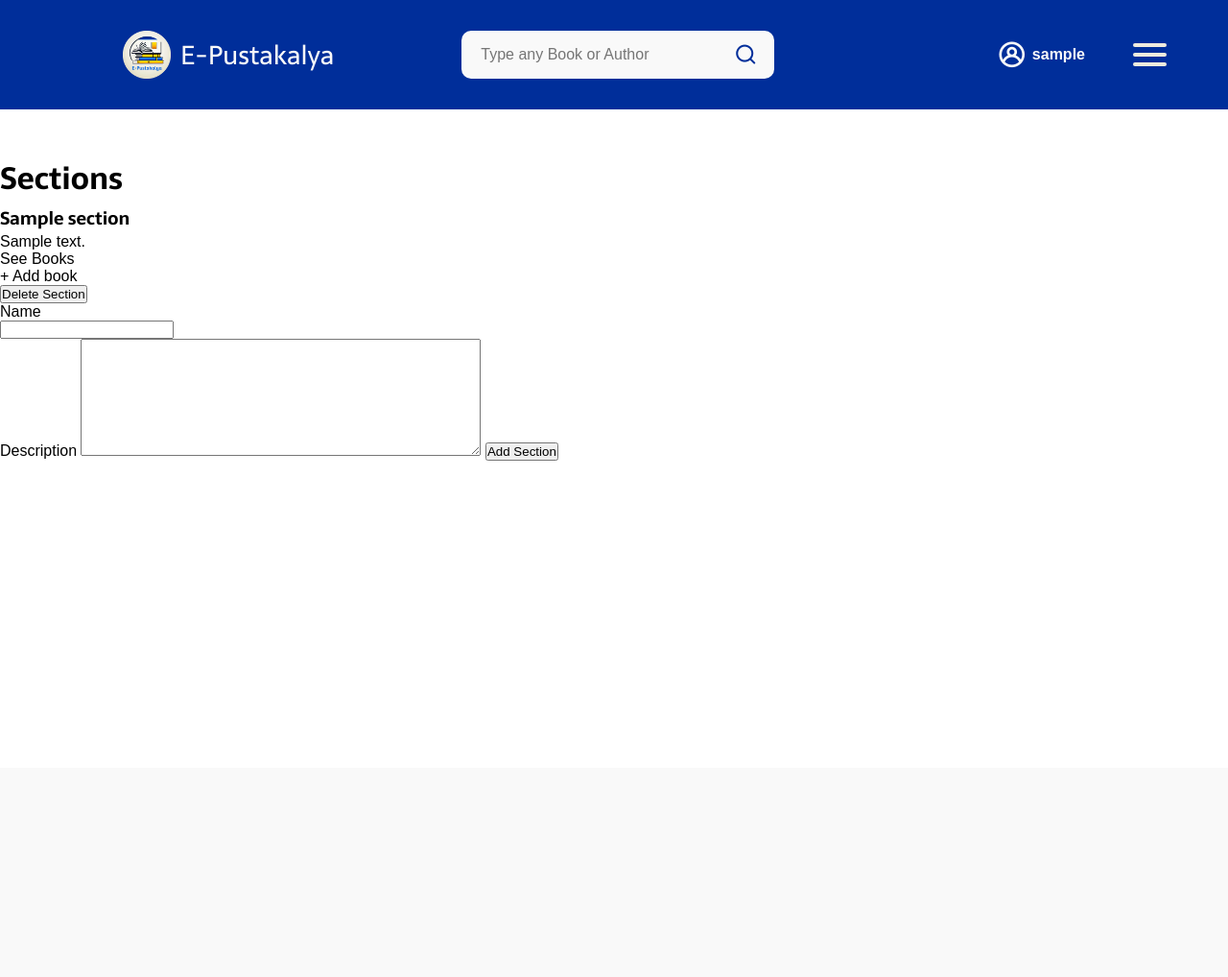
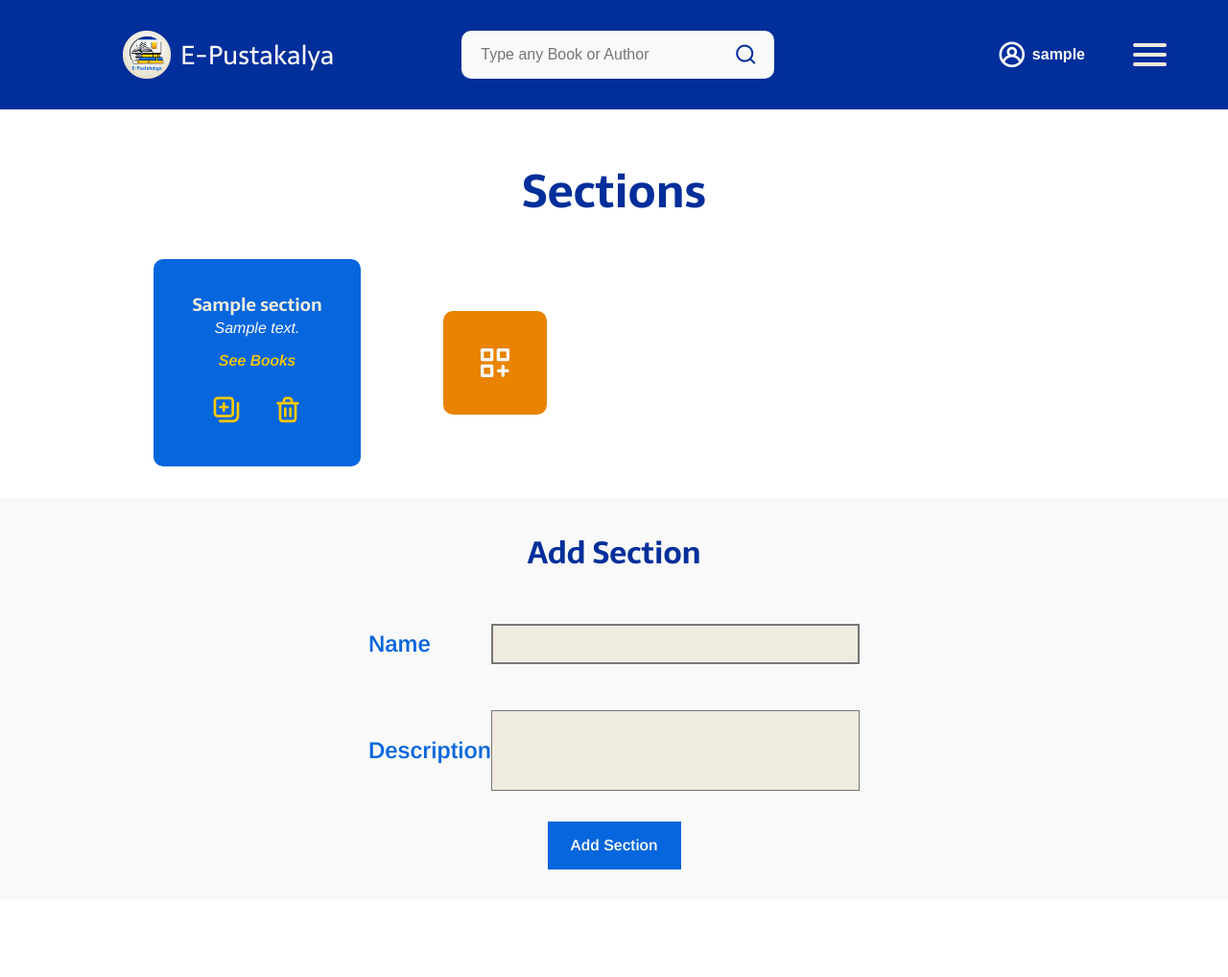
Before and after one commit to Param302/Library-Management-System, a Flask app: page /sections in a window 1280 px wide. Shown: the whole page at 96% size. Before the commit the page ends 480 px from the top, so only its background shows below. Run offline with Flask 3, Linux system fonts and the light colour scheme; a user stored in the database is signed in; tables that the repository leaves empty hold one stand-in row (values such as "Sample post").

Commit message:
Sections and Books Design done

```diff
--- /dev/null
+++ b/static/css/all_sections.css
@@ -0,0 +1,186 @@
+#heading {
+    font-family: "Sarala", sans-serif;
+    font-size: 3rem;
+    font-weight: 800;
+    color: var(--primary-color);
+    text-align: center;
+}
+
+#sections-container {
+    display: grid;
+    grid-template-columns: repeat(4, 1fr);
+    grid-template-rows: auto;
+    gap: 2rem;
+    padding: 2rem 10rem;
+}
+
+.section {
+    list-style: none;
+    padding: 2rem;
+    background-color: var(--accent-color);
+    color: var(--offwhite-color);
+    border-radius: 10px;
+    display: flex;
+    flex-direction: column;
+    justify-content: space-around;
+    align-items: center;
+}
+
+.section:hover {
+    background-color: var(--secondary-color);
+    color: var(--text-color);
+    transform: scale(1.05);
+    transition-duration: 100ms;
+}
+
+.section h3 {
+    color: var(--background-color);
+}
+
+.section:hover h3 {
+    color: var(--primary-color);
+}
+
+.section p {
+    font-family: "Arimo", sans-serif;
+    font-style: italic;
+}
+
+.sec-books {
+    font-weight: 600;
+    cursor: pointer;
+    padding: 1rem 0;
+    color: var(--secondary-color);
+}
+
+.sec-books:hover {
+    text-decoration: underline;
+}
+.buttons {
+    display: flex;
+    flex-direction: row;
+    gap: 1rem;
+    /* padding-top: 1rem; */
+}
+.buttons button {
+    align-self: center;
+    padding: 0.5rem;
+    font-size: 2rem;
+    font-family: "Arimo", sans-serif;
+    font-weight: 800;
+    background-color: transparent;
+    color: var(--secondary-color);
+    border: none;
+}
+
+.buttons button:hover {
+    transform: scale(1.2);
+    transition-duration: 100ms;
+}
+
+.buttons button:active,
+#add-sec:active {
+    transform: scale(0.9);
+    transition-duration: 100ms;
+}
+
+.section:hover button,
+.section:hover .sec-books {
+    color: var(--primary-color);
+}
+
+#add-sec {
+    background-color: var(--highlight-color);
+    font-size: 5rem;
+    transform: scale(0.5);
+    transition-duration: 100ms;
+    border: none;
+    border-radius: 20px;
+}
+
+#add-sec:hover {
+    transform: scale(0.55);
+    transition-duration: 100ms;
+}
+#add-sec:active {
+    transform: scale(0.5);
+    transition-duration: 100ms;
+}
+
+#form-area {
+    display: flex;
+    flex-direction: column;
+    justify-content: center;
+    align-items: center;
+    background-color: var(--offwhite-color);
+    padding: 2rem 0;
+}
+
+#form-area h3 {
+    font-family: "Sarala", sans-serif;
+    font-size: 2rem;
+    font-weight: 800;
+    color: var(--primary-color);
+    text-align: center;
+}
+
+#sec-form {
+    height: fit-content;
+    display: flex;
+    flex-direction: column;
+    align-items: left;
+    gap: 1rem;
+    font-size: 1.5rem;
+    font-family: "Arimo", sans-serif;
+    margin-top: 2rem;
+}
+
+#sec-form label {
+    display: grid;
+    grid-template-columns: 1fr 3fr;
+    align-items: center;
+}
+
+#sec-form span {
+    color: var(--accent-color);
+    font-weight: 600;
+    font-family: "Arimo", sans-serif;
+}
+
+#sec-form input,
+#sec-form textarea {
+    margin: 1rem 0;
+    font-size: 1.2rem;
+    padding: 0.5rem 1rem;
+    border-radius: 0;
+    border-style: solid;
+    background-color: var(--background-color);
+    resize: none;
+}
+
+#sec-form input:focus,
+#sec-form textarea:focus {
+    border-color: var(--accent-color);
+    background-color: var(--offwhite-color);
+}
+
+#sec-form button {
+    align-self: center;
+    padding: 1rem 1.5rem;
+    font-size: 1rem;
+    font-family: "Arimo", sans-serif;
+    font-weight: 600;
+    background-color: var(--accent-color);
+    color: var(--offwhite-color);
+    border: none;
+}
+
+#sec-form button:hover {
+    transform: scale(1.05);
+    transition-duration: 100ms;
+}
+
+#sec-form button:active {
+    transform: scale(0.9);
+    transition-duration: 100ms;
+}
--- a/static/css/login.css
+++ b/static/css/login.css
@@ -24,7 +24,6 @@ main {
     display: flex;
     flex-direction: column;
     align-items: end;
-    /* background-color: var(--background-color); */
     font-size: 1.5rem;
     font-family: "Arimo", sans-serif;
     margin-top: 2rem;
--- a/templates/all_sections.html
+++ b/templates/all_sections.html
@@ -6,6 +6,7 @@
     <meta name="viewport" content="width=device-width, initial-scale=1.0">
     <script src="{{url_for('static', filename='js/index.js')}}" defer></script>
     <link rel="stylesheet" href="{{url_for('static', filename='css/style.css')}}">
+    <link rel="stylesheet" href="{{url_for('static', filename='css/all_sections.css')}}">
     <link rel="stylesheet" href="https://unicons.iconscout.com/release/v4.0.8/css/line.css">
     <link rel="icon" type="image/x-icon" href="{{url_for('static', filename='assets/logo.ico')}}">
     <title>Sections | E-Pustakalya</title>
@@ -48,31 +49,41 @@
         {% endif %}
     </header>
     <main>
-        <h1>Sections</h1>
-        <ul>
+        <h1 id="heading">Sections</h1>
+        <ul id="sections-container">
             {% for section in sections %}
-            <li>
+            <li class="section">
                 <h3>{{section.name}}</h3>
-                <p>{{section.description}}</p>
-                <p><a href="/section/{{section.section_id}}">See Books</a></p>
-                <p><a href="/section/{{section.section_id}}#addbook">+ Add book</a></p>
-                <form action="/sections" method="POST">
-                    <input type="hidden" name="section_id" value="{{section.section_id}}">
-                    <button>Delete Section</button>
-                </form>
+                <p class="des">{{section.description}}</p>
+                <p class="sec-books"><a href="/section/{{section.section_id}}">See Books</a></p>
+                <div class="buttons">
+                    <button><a href="/section/{{section.section_id}}#addbook"><i class="uil uil-book-medical"></i></a></button>
+                    <form action="/sections" method="POST">
+                        <input type="hidden" name="section_id" value="{{section.section_id}}">
+                        <button><i class="uil uil-trash-alt"></i></button>
+                    </form>
+                </div>
             </li>
             {% endfor %}
+            <button class="section" id="add-sec"><i class="uil uil-create-dashboard"></i></button>
         </ul>
         {% if code %}
         <h3>Code: {{ code }}</h3>
         {% endif %}
-        <form action="/sections" method="POST">
-            <label for="name">Name</label>
-            <input type="text" name="name" id="name">
-            <label for="description">Description</label>
-            <textarea name="description" id="description" cols="50" rows="8"></textarea>
-            <button type="submit">Add Section</button>
-        </form>
+        <div id="form-area">
+            <h3>Add Section</h3>
+            <form action="/sections" method="POST" id="sec-form">
+                <label for="sec-name">
+                    <span>Name</span>
+                    <input type="text" name="name" id="sec-name">
+                </label>
+                <label for="description">
+                    <span>Description</span>
+                    <textarea name="description" id="description" cols="30" rows="3"></textarea>
+                </label>
+                <button type="submit">Add Section</button>
+            </form>
+        </div>
     </main>
 </body>
 
```
Also changed, not shown: static/css/book_status.css (+7 -0 lines), static/css/profile.css (added, +7 -0 lines), static/css/section.css (added, +137 -0 lines), templates/book_status.html (+9 -5 lines), templates/profile.html (+4 -35 lines), templates/section.html (+36 -12 lines).
